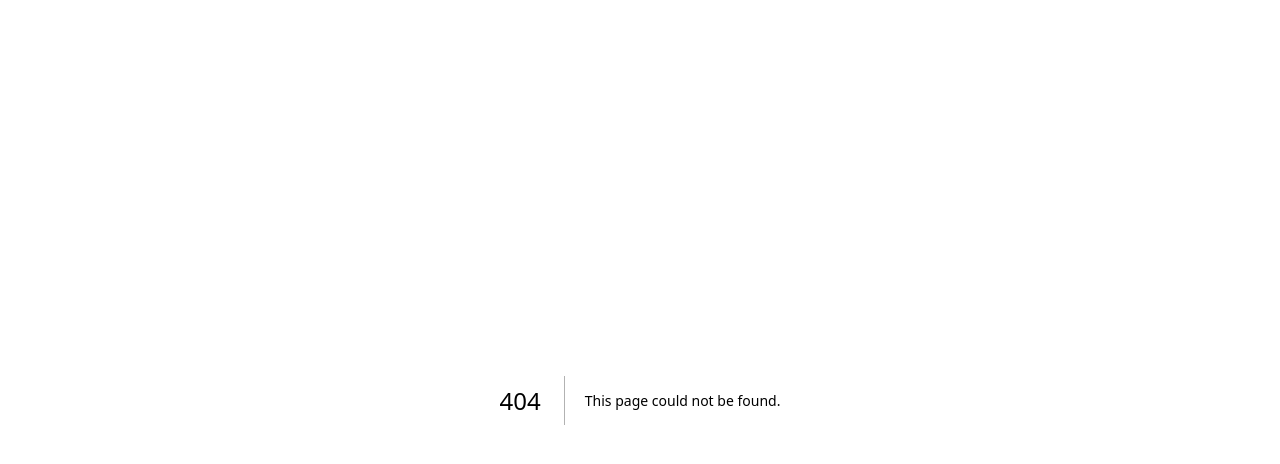
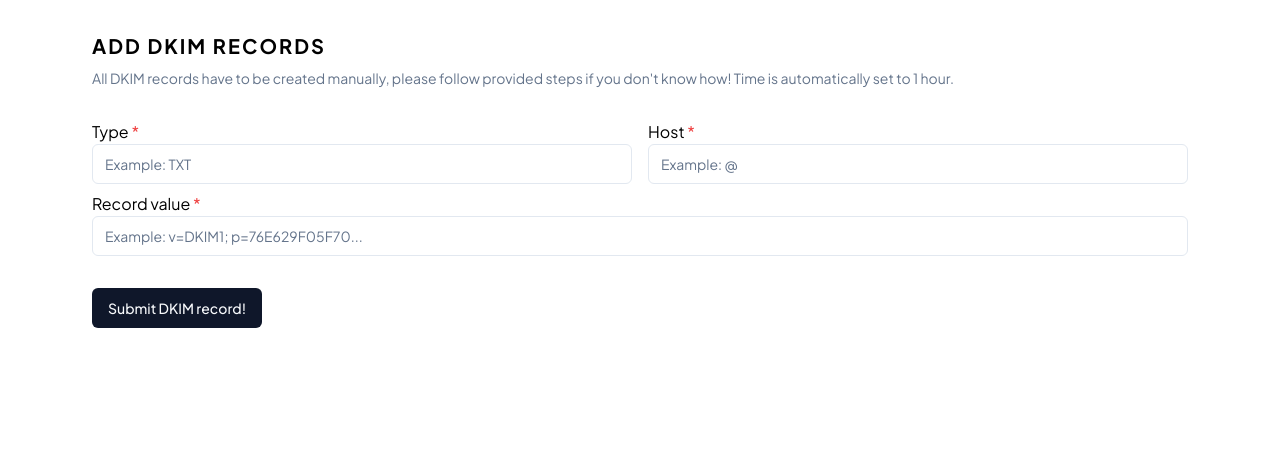
Before and after one commit to acomarcho/mailtuned, a Next.js app: page /dkim in a window 1280 px wide. Before the commit this address had no page. Shown: the top 464 px of the page. Built offline with nearby package versions, Linux system fonts and the light colour scheme.

Commit message:
Feat: Slice DKIM page

```diff
--- /dev/null
+++ b/app/dkim/page.tsx
@@ -0,0 +1,42 @@
+import { Button } from "@/components/ui/button";
+import { Input } from "@/components/ui/input";
+
+export default function SpfPage() {
+  return (
+    <div className="max-w-wrapper p-8 mx-auto">
+      <h1 className="font-bold uppercase text-xl tracking-widest">
+        Add DKIM records
+      </h1>
+      <p className="text-slate-500 text-sm mt-2">
+        All DKIM records have to be created manually, please follow provided
+        steps if you don&apos;t know how! Time is automatically set to 1 hour.
+      </p>
+      <form className="mt-8">
+        <div className="grid grid-cols-2 gap-4">
+          <div>
+            <label htmlFor="">
+              Type <span className="text-red-500">*</span>
+            </label>
+            <Input type="text" placeholder="Example: TXT" />
+          </div>
+          <div>
+            <label htmlFor="">
+              Host <span className="text-red-500">*</span>
+            </label>
+            <Input type="text" placeholder="Example: @" />
+          </div>
+        </div>
+        <div className="mt-2">
+          <label htmlFor="">
+            Record value <span className="text-red-500">*</span>
+          </label>
+          <Input
+            type="text"
+            placeholder="Example: v=DKIM1; p=76E629F05F70..."
+          />
+        </div>
+        <Button type="submit" className="mt-8">Submit DKIM record!</Button>
+      </form>
+    </div>
+  );
+}
--- a/components/home/navigation-buttons.tsx
+++ b/components/home/navigation-buttons.tsx
@@ -45,6 +45,7 @@ export default function NavigationButtons() {
           if (!isDomainSelected) {
             return toast.error(noDomainErrorMessage);
           }
+          router.push("/dkim")
         }}
       >
         (2) Add DKIM
```
